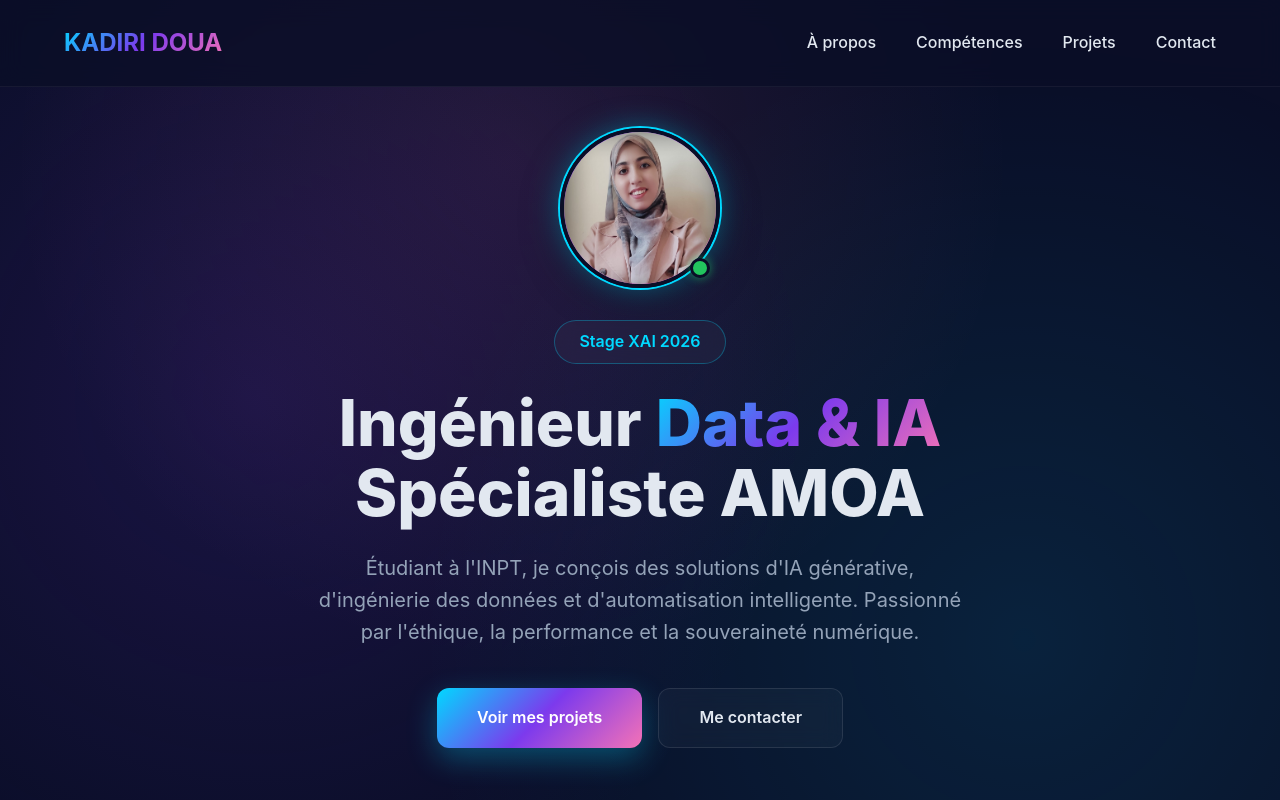
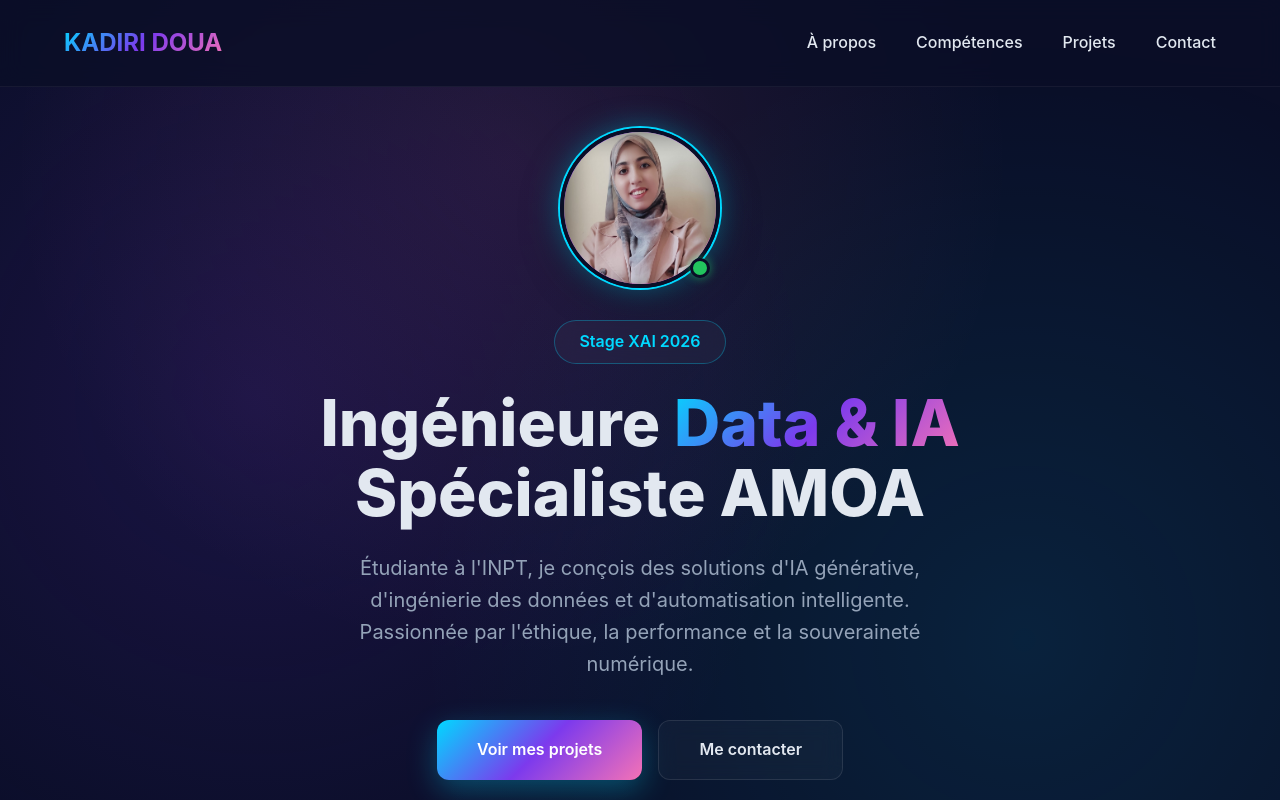
Before and after one commit to douaekad725-blip/doua-tech.github.io, a plain HTML site: page index.html in a window 1280 px wide. Shown: the top 800 px of the page. Drawn offline with Linux system fonts and the light colour scheme.

Commit message:
feat: modification du fichier

```diff
--- a/index.html
+++ b/index.html
@@ -450,12 +450,12 @@
 
             <div class="hero-badge"> Stage XAI 2026</div>
             <h1>
-                Ingénieur <span class="gradient-text">Data & IA</span><br>
+                Ingénieure <span class="gradient-text">Data & IA</span><br>
                 Spécialiste AMOA
             </h1>
             <p>
-                Étudiant à l'INPT, je conçois des solutions d'IA générative, d'ingénierie des données
-                et d'automatisation intelligente. Passionné par l'éthique, la performance et la souveraineté numérique.
+                Étudiante à l'INPT, je conçois des solutions d'IA générative, d'ingénierie des données
+                et d'automatisation intelligente. Passionnée par l'éthique, la performance et la souveraineté numérique.
             </p>
             <div class="cta-buttons">
                 <a href="#projects" class="btn btn-primary"> Voir mes projets</a>
```
